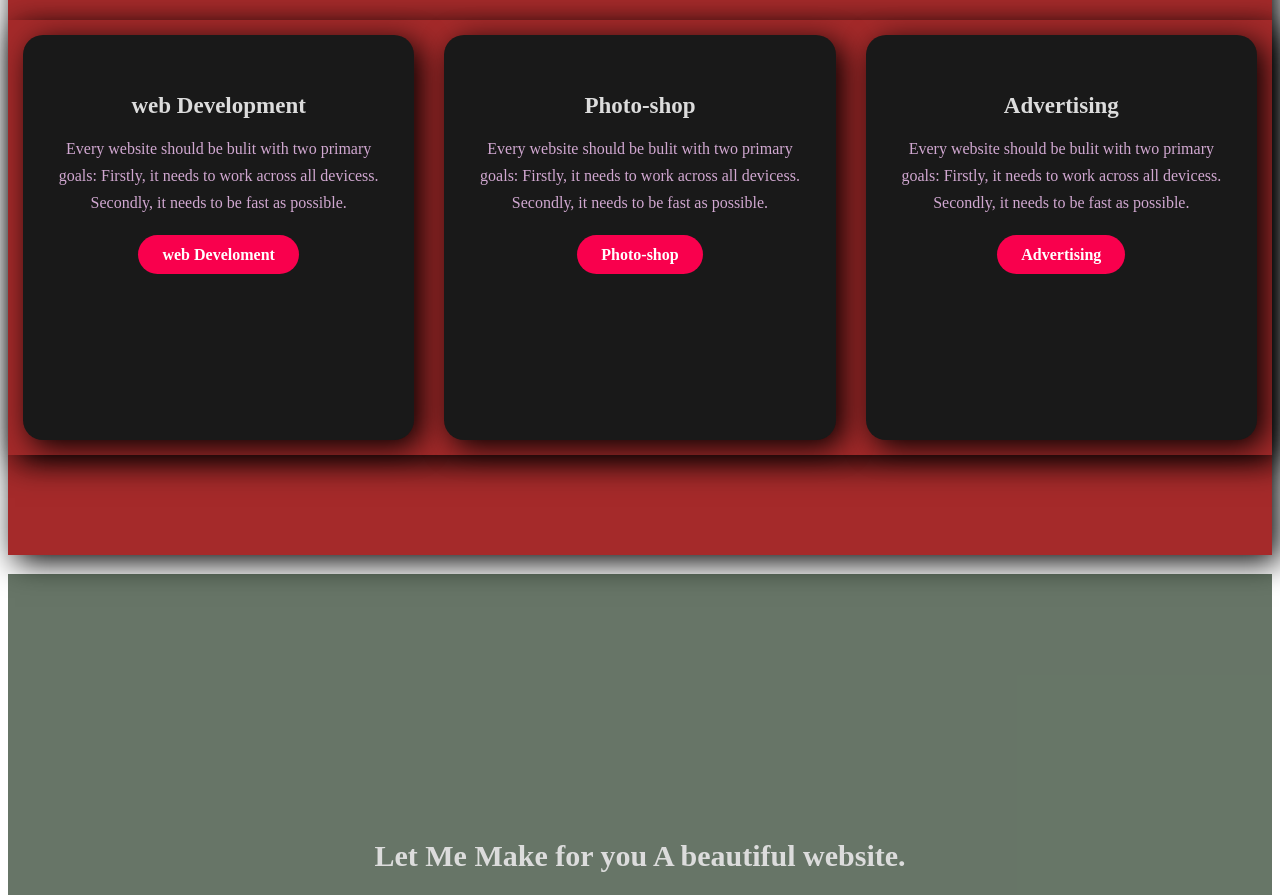
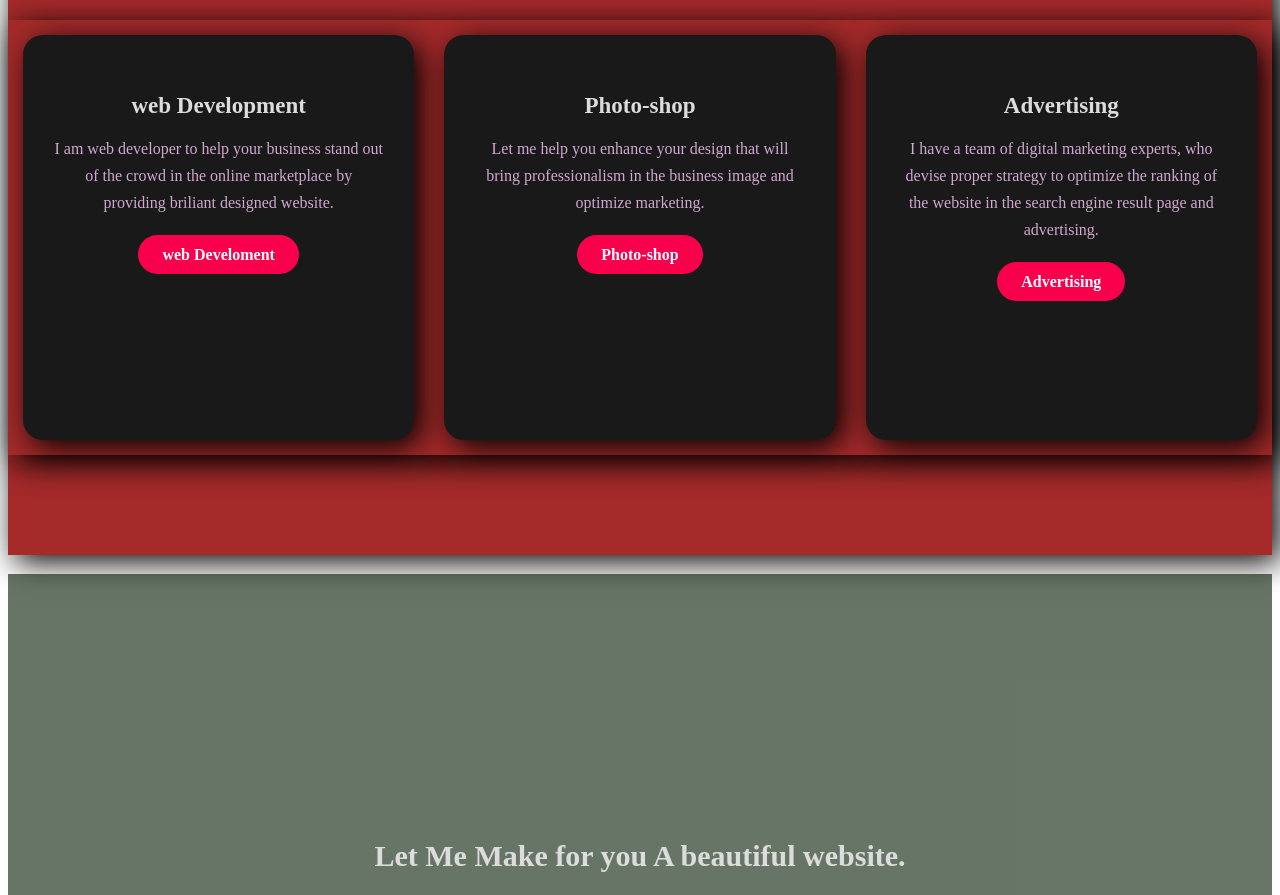
Before and after one commit to yordanfikre/portfolio, a plain HTML site: page index.html in a window 1280 px wide. Shown: the part 2120-3015 px from the top of the page. Drawn offline with Linux system fonts and the light colour scheme.

Commit message:
Update index.html

```diff
--- a/index.html
+++ b/index.html
@@ -63,8 +63,7 @@
                 <i class="fas fa-bars"></i>
                 <h5>web Development</h5>
                 <div class="pra">
-                    <p>Every website should be bulit with two primary goals: Firstly, it needs
-                    to work across all devicess. Secondly, it needs to be fast as possible.</p>
+                    <p>I am web developer to help your business stand out of the crowd in the online marketplace by providing briliant designed website.</p>
 
                     <p style="text-align: center;">
                         <a class="button" href="#">web Develoment</a>
@@ -76,8 +75,7 @@
                 <i class="far fa-user"></i>
                 <h5>Photo-shop</h5>
                 <div class="pra">
-                    <p>Every website should be bulit with two primary goals: Firstly, it needs
-                    to work across all devicess. Secondly, it needs to be fast as possible.</p>
+                    <p>Let me help you enhance your design that will bring professionalism in the business image and optimize marketing.</p>
 
                     <p style="text-align: center;">
                         <a class="button" href="#">Photo-shop</a>
@@ -89,8 +87,7 @@
                     <i class="fas fa-bell"></i>
                     <h5>Advertising</h5>
                     <div class="pra">
-                        <p>Every website should be bulit with two primary goals: Firstly, it needs
-                        to work across all devicess. Secondly, it needs to be fast as possible.</p>
+                        <p>I have a team of digital marketing experts, who devise proper strategy to optimize the ranking of the website in the search engine result page and advertising.</p>
 
                         <p style="text-align: center;">
                             <a class="button" href="#">Advertising</a>
```
